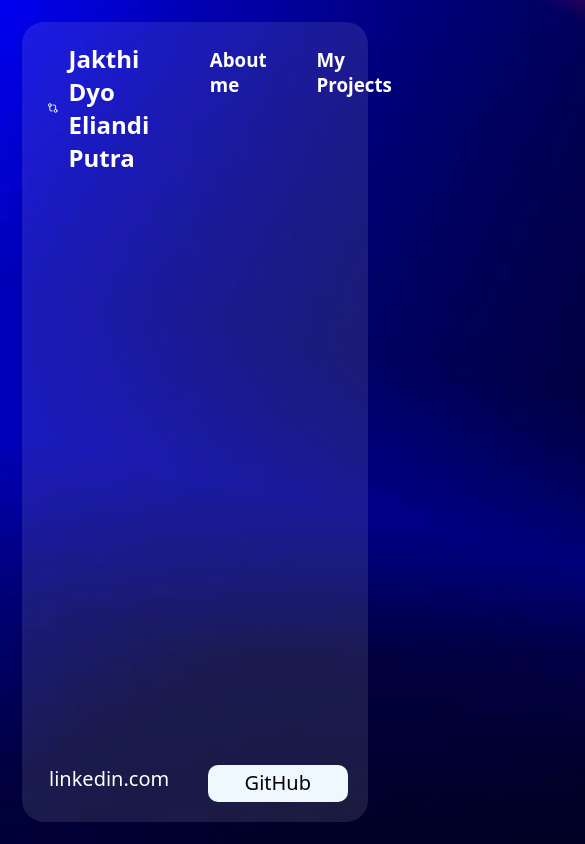
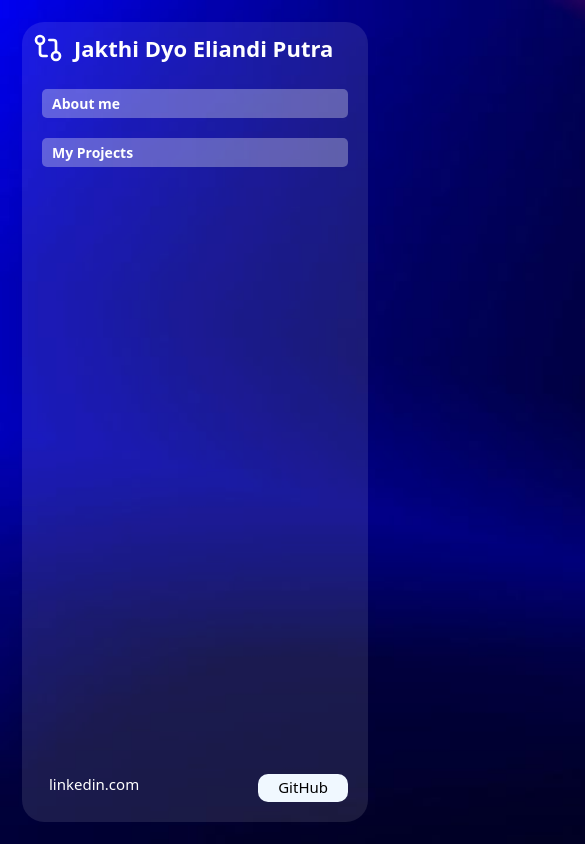
Before and after one commit to jakthi/My-Profile, a React (Vite) app: page / in a window 390 px wide. Shown: the top 844 px of the page, 585 px wide, since content can reach past the window. Built offline with nearby package versions, Linux system fonts and the light colour scheme.

Commit message:
Responsive completed

```diff
--- a/src/App.css
+++ b/src/App.css
@@ -48,6 +48,7 @@ body {
     border-radius: 5px;
     padding: 5px 10px;
     cursor: pointer;
+    transition: 0.1s ease;
 }
 
 .nav h3:hover {
@@ -123,3 +124,52 @@ footer > a {
     z-index: -10;
     /* transform: rotate(10deg); */
 }
+
+@media (max-width: 700px) {
+    .nav {
+        flex-direction: column;
+        padding: 10px 10px;
+    }
+
+    .nav p {
+        font-size: 22px;
+    }
+
+    .h3 {
+        margin: 15px 20px 0 0;
+        justify-content: center;
+        flex-direction: column;
+    }
+
+    .nav h3 {
+        font-size: 14px;
+        margin: 10px 10px;
+        background-color: rgba(255, 255, 255, 0.3);
+    }
+
+    .nav h3:active {
+        scale: 1.05;
+    }
+
+    .github {
+        padding: 3px 20px 5px 20px;
+        font-size: 15px;
+    }
+
+    .linkedin{
+        font-size: 15px;
+    }
+
+    .github:active {
+        scale: 1.1;
+        box-shadow: 0 0 10px gray;
+    }
+
+    .linkedin:active {
+        scale: 0.95;
+    }
+
+    .spline {
+        display: none;
+    }
+}
--- a/src/App.jsx
+++ b/src/App.jsx
@@ -12,7 +12,7 @@ import { RiStickyNoteAddLine } from "react-icons/ri";
 function App() {
   const [isHovered, setIsHovered] = useState(false);
   const [isHovered2, setIsHovered2] = useState(false);
-  const [myProjects, setMyProjects] = useState('-500px');
+  const [myProjects, setMyProjects] = useState('-1000px');
   const [aboutMe, setAboutMe] = useState('0')
 
   return (
--- a/src/components/MyProjects.jsx
+++ b/src/components/MyProjects.jsx
@@ -5,7 +5,7 @@ function MyProjects({ myProjects, setMyProjects }) {
         <div className="container-myprojects" style={{ right: myProjects }}>
             <h1
                 onClick={() => {
-                    setMyProjects('-500px');
+                    setMyProjects('-1000px');
                 }}
             >
                 My Projects</h1>
--- a/src/style/AboutMe.css
+++ b/src/style/AboutMe.css
@@ -41,3 +41,16 @@
     font-size: 24px;
     margin: 20px 200px;
 }
+
+@media (max-width: 900px) {
+    .paragraph {
+        margin: 20px 80px;
+    }
+}
+
+@media (max-width: 768px) {
+    .paragraph {
+        margin: 0 0;
+        font-size: 22px;
+    }
+}
--- a/src/style/MyProjects.css
+++ b/src/style/MyProjects.css
@@ -4,7 +4,7 @@
     overflow: auto;
     scrollbar-width: none;
     right: 0;
-    width: 27%;
+    width: 350px;
     height: calc(100vh - 84px);
     border-radius: 22px;
     color: aliceblue;
@@ -57,3 +57,9 @@ li:hover {
     z-index: 0;
     visibility: hidden;
 }
+
+@media (max-width: 768px) {
+    .container-myprojects {
+        width: calc(100% - 40px);
+    }
+}
```
